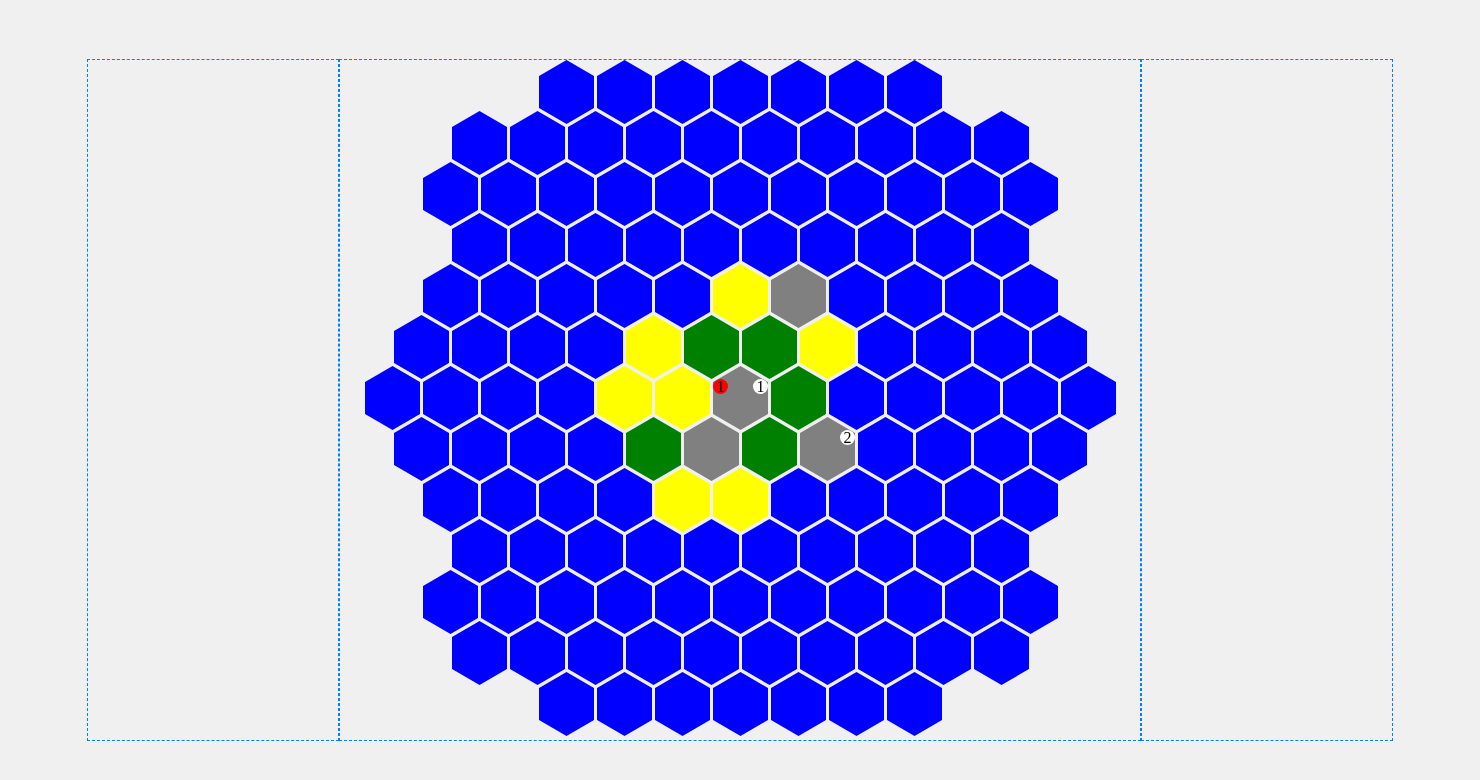
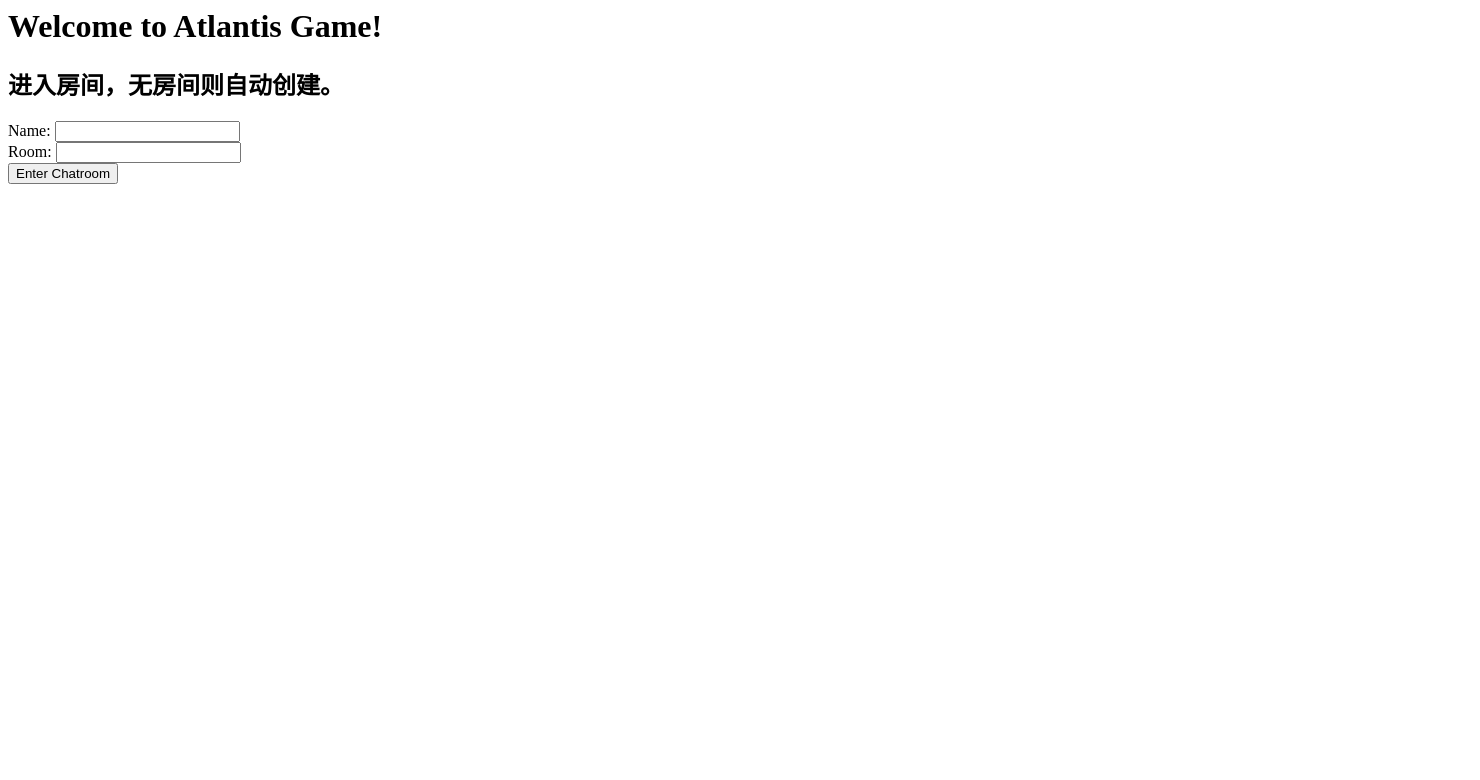
Before and after one commit to kaige212/Atlantis, a Flask app: page / in a window 1480 px wide. Shown: the top 780 px of the page. Run offline with Flask 3, Linux system fonts and the light colour scheme.

Commit message:
简单整理

```diff
--- a/app/main/events.py
+++ b/app/main/events.py
@@ -2,7 +2,7 @@ from flask import request,session
 from flask_socketio import emit, join_room, leave_room
 from .. import socketio
 
-@socketio.on('joined', namespace='/chat')
+@socketio.on('joined', namespace='/Atlantis')
 def joined(message):
     """客户端进入房间时发送。将状态消息广播到房间中的所有人。"""
     room = message['room']
@@ -11,7 +11,7 @@ def joined(message):
     emit('status', {'msg': name + ' 已经进入了房间。'}, room=room)  # 广播入房间消息
 
 
-@socketio.on('text', namespace='/chat')
+@socketio.on('text', namespace='/Atlantis')
 def text(message):
     """用户输入新消息时客户端发送。消息发送给房间里的所有人。"""
     # 从消息中获取房间名称而不是 session
@@ -19,7 +19,7 @@ def text(message):
     emit('message', {'msg': message['name'] + ': ' + message['msg']}, room=room)
 
 
-@socketio.on('left', namespace='/chat')
+@socketio.on('left', namespace='/Atlantis')
 def left(message):
     """客户端离开房间时发送。将状态消息广播到房间中的所有人。"""
     # 从消息中获取房间名称而不是 session
--- a/app/main/routes.py
+++ b/app/main/routes.py
@@ -9,7 +9,7 @@ def index():
     if form.validate_on_submit():
         session['name'] = form.name.data
         # 这里不再将房间存入 session，而是重定向到包含房间名的 URL
-        return redirect(url_for('.chat', room_name=form.room.data))
+        return redirect(url_for('.Atlantis', room_name=form.room.data))
     elif request.method == 'GET':
         form.name.data = session.get('name', '')
         # 同样，这里不再从 session 中获取房间名
@@ -17,12 +17,12 @@ def index():
 
 
 # 新增动态房间 URL
-@main.route('/chat/<room_name>')
-def chat(room_name):
+@main.route('/Atlantis/<room_name>')
+def Atlantis(room_name):
     """聊天室。用户的名字和房间必须存储在会话中。"""
     name = session.get('name', '')
     if name == '':
         return redirect(url_for('.index'))
     # 房间名现在通过 URL 动态获取
     room = room_name
-    return render_template('chat.html', name=name, room=room)
+    return render_template('Atlantis.html', name=name, room=room)
--- a/app/templates/styles.css
+++ b/app/static/styles.css
@@ -8,11 +8,22 @@ body {
     width: 1480px;
     background-color: #f0f0f0;
 }
+#chat, #text {
+    width: calc(100% - 20px); /* 减去一些边距 */
+    margin: 0 10px; /* 上下保持为0，左右添加边距 */
+}
 
 .board_left {
     display: flex;
+    flex-direction: column;
     justify-content: center; /* 水平居中 */
     align-items: center; /* 垂直居中 */
+
+
+    /* justify-content: flex-start; 使内容从顶部开始 */
+    /* align-items: flex-start; 使内容从左侧开始 */
+
+
     width: 250px;
     height: 680px;
     border: 1px dashed #0080ff;
--- a/app/templates/index.html
+++ b/app/templates/index.html
@@ -1,24 +1,15 @@
-<!DOCTYPE html>
-<html lang="en">
-<head>
-<meta charset="UTF-8">
-<meta name="viewport" content="width=device-width, initial-scale=1.0">
-<title>Hexagon Chessboard</title>
-<link rel="stylesheet" href="styles.css">
-</head>
-<body>
-  <div class="board_left" id="display_left"></div> <!-- Display coordinates here -->
-  <div class="board" >
-    <div class="container">
-      <div id="chessboard"></div>
-    </div>
-  </div>
-  <div class="board_right" id="display_right"></div> <!-- Display coordinates here -->
-
-
-
-
-<script src="script.js"></script>
-
-</body>
+<html>
+    <head>
+        <title>Game World!</title>
+    </head>
+    <body>
+        <h1>Welcome to Atlantis Game!</h1>
+        <h2>进入房间，无房间则自动创建。</h2>
+        <form method="POST">
+            {{ form.hidden_tag() }}
+            {{ form.name.label }}: {{ form.name() }} {% for error in form.name.errors %}{{ error }}{% endfor %}<br>
+            {{ form.room.label }}: {{ form.room() }} {% for error in form.room.errors %}{{ error }}{% endfor %}<br>
+            {{ form.submit() }}
+        </form>
+    </body>
 </html>
```
Also changed, not shown: app/templates/Atlantis.html (renamed from app/templates/chat.html, +26 -7 lines), app/templates/chat_origin.html (added, +24 -0 lines), app/templates/index1.html (deleted, +0 -14 lines), app/static/script.js (renamed from app/templates/script.js).
